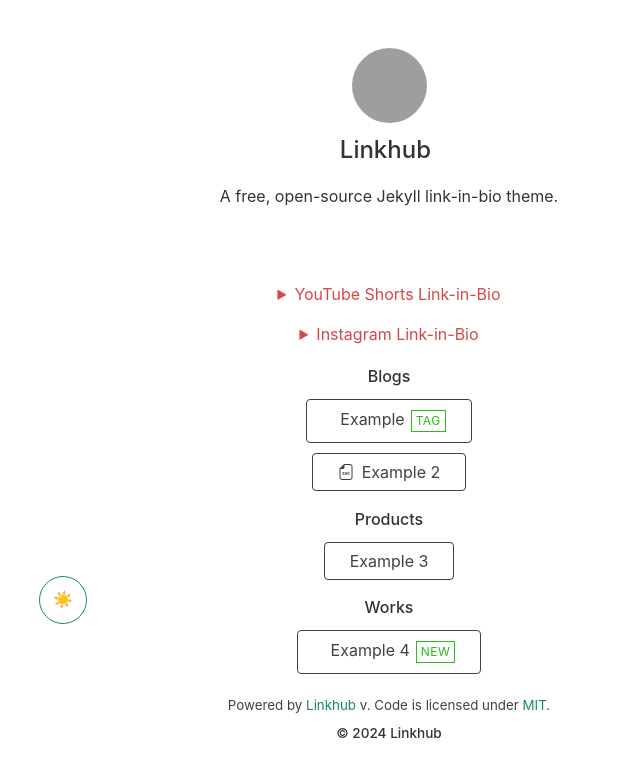
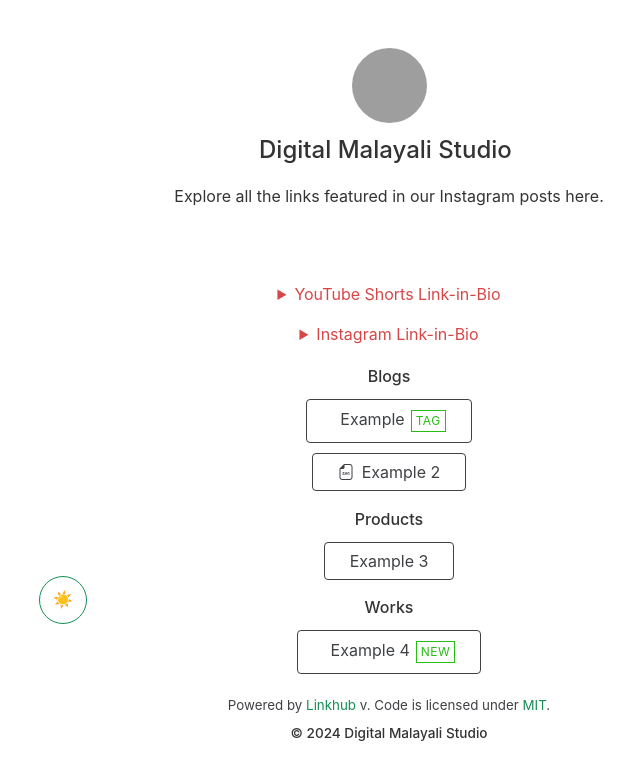
Before and after one commit to DigitalMalayaliStudio/links, a Jekyll site: the page built from index.html, in a window 1280 px wide, cut to the strip 0-948 px from the top of the page. Shown: the top 780 px of the strip, without its empty margins (251-891 px from the left). Built offline with Jekyll 4.4.1, drawn with Linux system fonts in a browser that asks for light colours; nearby versions of some CDN libraries; grey boxes are pictures that could not be loaded.

Commit message:
Update _config.yml

```diff
--- a/_config.yml
+++ b/_config.yml
@@ -2,21 +2,21 @@
 theme: linkhub-jekyll-theme
 
 # Site Configuration
-name: Linkhub  # Name of your website
-tagline: Links  # Set your preferred page title
-description: A free, open-source Jekyll link-in-bio theme.  # Also used as a meta description
+name: Digital Malayali Studio  # Name of your website
+tagline: Link-in-bio  # Set your preferred page title
+description: Explore all the links featured in our Instagram posts here.  # Also used as a meta description
 favicon:
-  path: https://i.ibb.co/SBRmBmt/favicon.png # Path / URL to the favicon of your website (e.g., 'assets/images/favicon.png')
+  path: assets/images/favicon.png # Path / URL to the favicon of your website (e.g., 'assets/images/favicon.png')
   type: png # File format of image. Change according to your image. Supported types: https://developer.mozilla.org/en-US/docs/Web/Media/Formats/Image_types
-logo: https://picsum.photos/200.webp # Path / URL to the logo (e.g., 'assets/images/logo.png')
-url: https://link.example.com # URL of your website
+logo: assets/images/dp.jpg # Path / URL to the logo (e.g., 'assets/images/logo.png')
+url: https://studio.digitalmalayali.in/links # URL of your website
 locale: en_GB # The value specifies the locale in which these tags are marked up. It follows the format `language_TERRITORY`.
 ga4: # Google Analytics 4 measurement ID, for e.g. G-XXXXXXX (optional). Remove it if it’s not needed.
 twitter:
-  username: UserName # Used for SEO
+  username: DigiMalayali # Used for SEO
 image:
-  path: assets/images/example.jpg # Used for SEO (og:image, twitter:image)
-  type: jpeg # File format of image.
+  path: assets/images/dp.jpg # Used for SEO (og:image, twitter:image)
+  type: jpg # File format of image.
   height: 100 # Pixels
   width: 100
   alt: logo
@@ -25,7 +25,7 @@ image:
 badge:
   enable: true # Set to 'true' or 'false' to enable / disable the badge
   icon: ri:verified-badge-fill  # Enter the icon name for the badge from Iconify Design (https://icon-sets.iconify.design/)
-  color: '#dfb221'  # Define the color of the badge
+  color: '#B682D9'  # Define the color of the badge
 
 # Defaults
 defaults:
```
